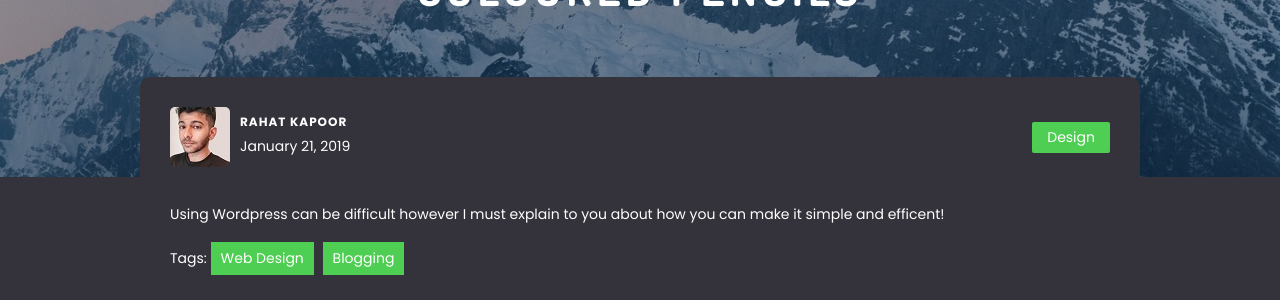
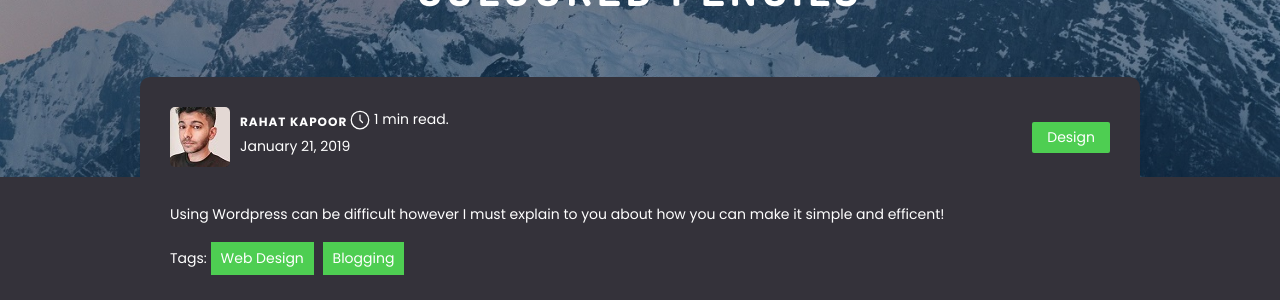
Before and after one commit to RahKapoor/Portfolio, a Jekyll site: the page built from _posts/2019-01-21-10-tips-for-drawing-with-coloured-pencils.md, in a window 1280 px wide. Shown: the part 273-573 px from the top of the page. Built offline with Jekyll 4.4.1, drawn with Linux system fonts in a browser that asks for light colours.

Commit message:
Update post.html

```diff
--- a/_layouts/post.html
+++ b/_layouts/post.html
@@ -29,6 +29,26 @@
 				<div class="blog-detail-category pull-right">
 					{{ page.category }}
 				</div>
+				<!--
+    Before using this Jekyll Snippet make sure you
+    1. don't care if your IDE shows tag errors
+    2. may have to add the words "Reading Time". Currently it uses an icon from https://github.com/danklammer/bytesize-icons
+-->
+
+<span class="read-time" title="Estimated read time">
+  <svg id="i-clock" viewBox="0 0 32 32" width="20" height="20" fill="none" stroke="currentcolor" stroke-linecap="round"
+  stroke-linejoin="round" stroke-width="2"><circle cx="16" cy="16" r="14" /><path d="M16 8 L16 16 20 20" /></svg>
+
+  {% assign words = content | number_of_words %}
+  {% if words < 360 %}
+    1 min read.
+  {% else %}
+    {{ words | divided_by:180 }} mins read.
+  {% endif %}
+</span>
+<style>
+    svg#i-clock {vertical-align: middle;}
+</style>
 			</div>
 			<div class="blog-detail-content">
 				{{content}}
```
